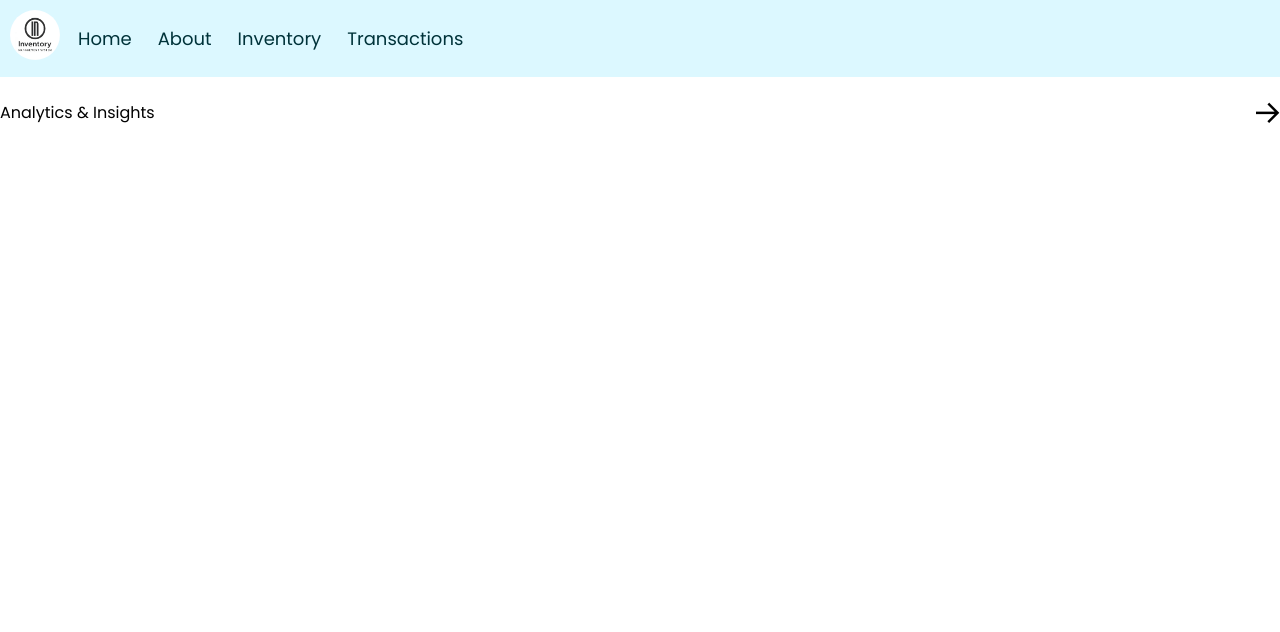
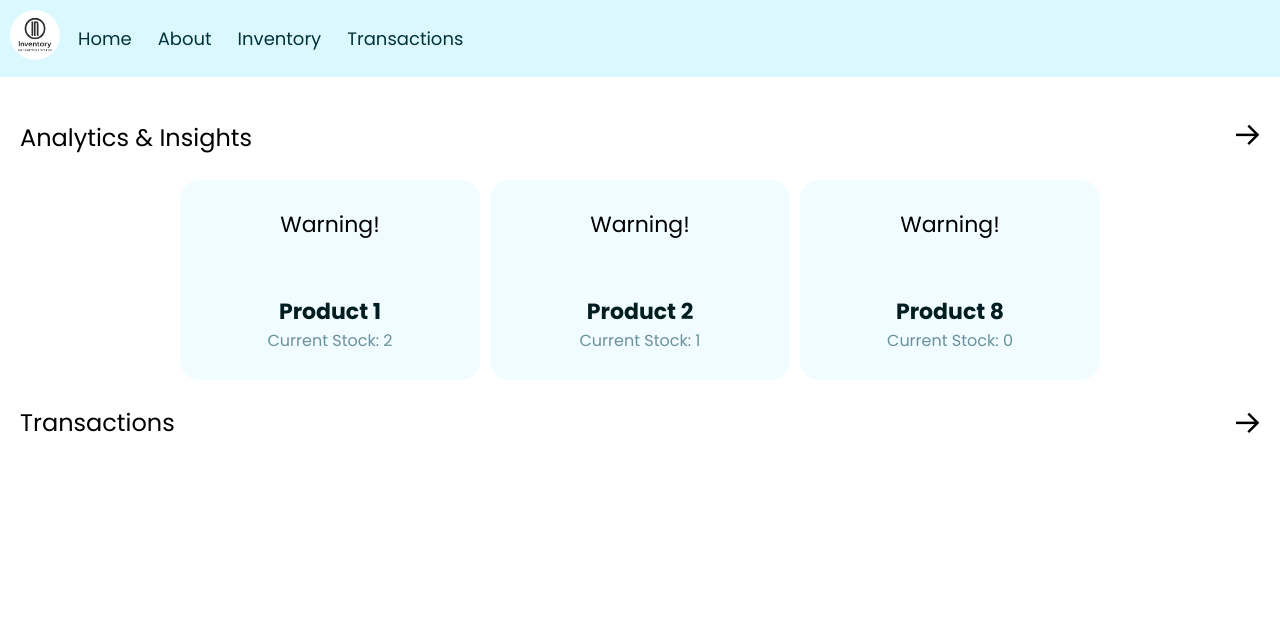
Before and after one commit to Sharan-m-04/Inventory-Management-System, a Django app: template Inventory_Management_System/home/templates/index.html in a window 1280 px wide. Shown: the top 632 px of the page. Run offline with Django 3.2, Linux system fonts and the light colour scheme; the template is opened without the code that fills it, so the values that code supplies are empty.

Commit message:
updating home page

```diff
--- a/Inventory_Management_System/home/static/script.js
+++ b/Inventory_Management_System/home/static/script.js
@@ -1,4 +1,4 @@
-//Navigation Burgur
+// Navigation Burgur
 burger = document.querySelector('.burger');
 navig = document.querySelector('.navig');
 navul = document.querySelector('.navul');
--- a/Inventory_Management_System/home/static/style.css
+++ b/Inventory_Management_System/home/static/style.css
@@ -86,6 +86,50 @@ html {
     display: flex;
     align-items: center;
     justify-content: space-between;
+    margin: 20px;
+}
+
+.home-heads {
+    font-size: 24px;
+}
+
+.seeMore:hover {
+    cursor: pointer;
+}
+
+.analytics-cards {
+    display: flex;
+    align-items: center;
+    justify-content: center;
+}
+
+.analytics-card {
+    background-color: #f0fcff;
+    border-radius: 20px;
+    padding: 15px;
+    height: 200px;
+    width: 300px;
+    display: flex;
+    flex-direction: column;
+    align-items: center;
+    justify-content: center;
+    margin: 5px;
+}
+
+.msg {
+    font-size: 22px;
+    margin-bottom: 20%;
+}
+
+.pname {
+    font-size: 22px;
+    font-weight: bold;
+    color: #001e22;
+}
+
+.currentStock {
+    font-size: 16px;
+    color: #6a919b;
 }
 
 /* About section */
--- a/Inventory_Management_System/home/templates/index.html
+++ b/Inventory_Management_System/home/templates/index.html
@@ -31,10 +31,33 @@
     <section class="home-section">
         <div class="home-header">
             <p class="home-heads">Analytics & Insights</p>
+            <a href="/transactions">
+                <img src="{% static 'Images/MoreIcon.png' %}" alt="See More" class="seeMore">
+            </a>
+        </div>
+        <div class="analytics-cards">
+            <div class="analytics-card">
+                <p class="msg">Warning!</p>
+                <p class="pname">Product 1</p>
+                <p class="currentStock">Current Stock: 2</p>
+            </div>
+            <div class="analytics-card">
+                <p class="msg">Warning!</p>
+                <p class="pname">Product 2</p>
+                <p class="currentStock">Current Stock: 1</p>
+            </div>
+            <div class="analytics-card">
+                <p class="msg">Warning!</p>
+                <p class="pname">Product 8</p>
+                <p class="currentStock">Current Stock: 0</p>
+            </div>
+        </div>
+        <div class="home-header">
+            <p class="home-heads">Transactions</p>
             <img src="{% static 'Images/MoreIcon.png' %}" alt="See More" onclick="analytics()">
         </div>
-        <div class="analytics-cards">
-            <div class="analytic-card">
+        <div class="transaction-cards">
+            <div class="transaction-card">
 
             </div>
         </div>
```
Also changed, not shown: Inventory_Management_System/Inventory_Management_System/settings.py (+7 -7 lines).
